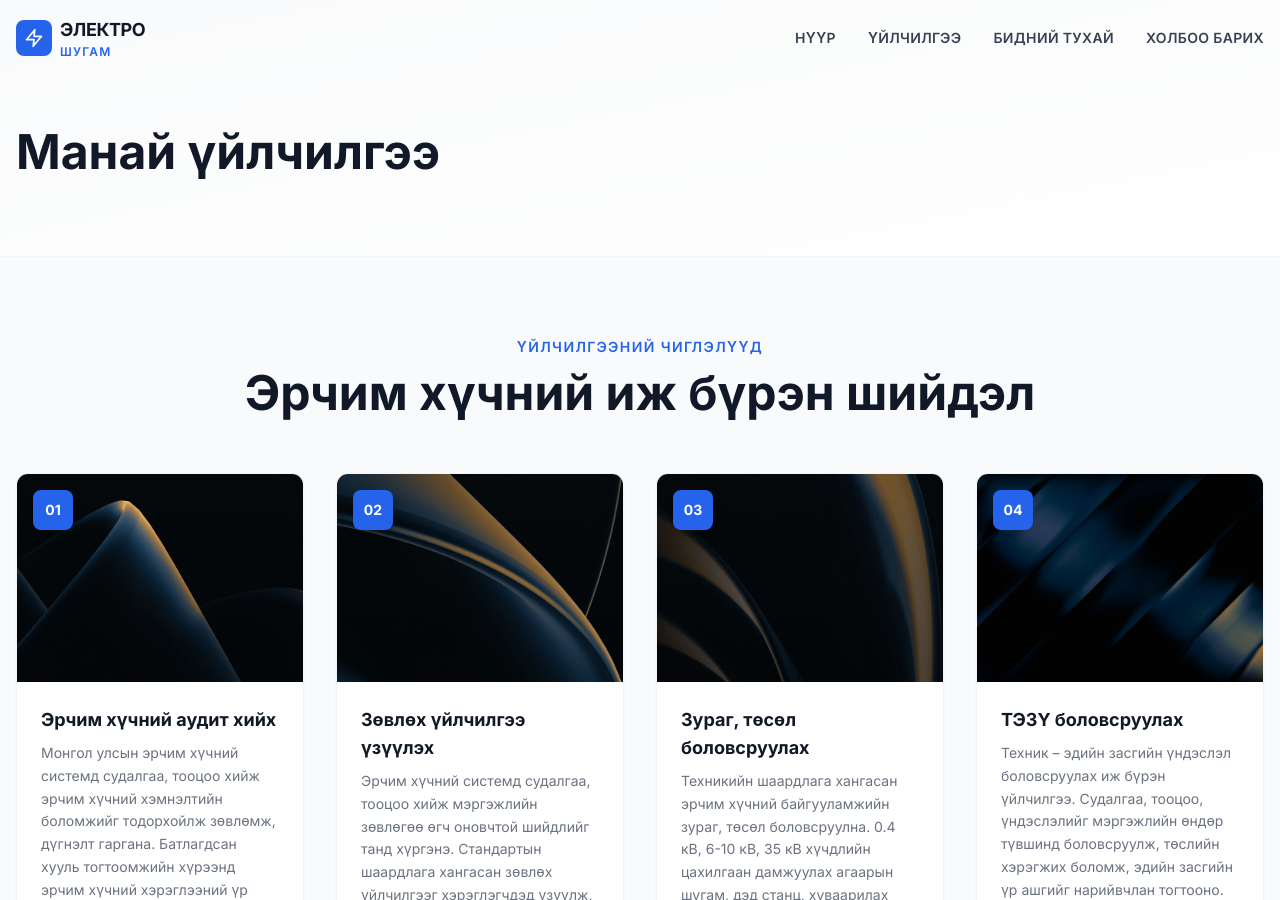
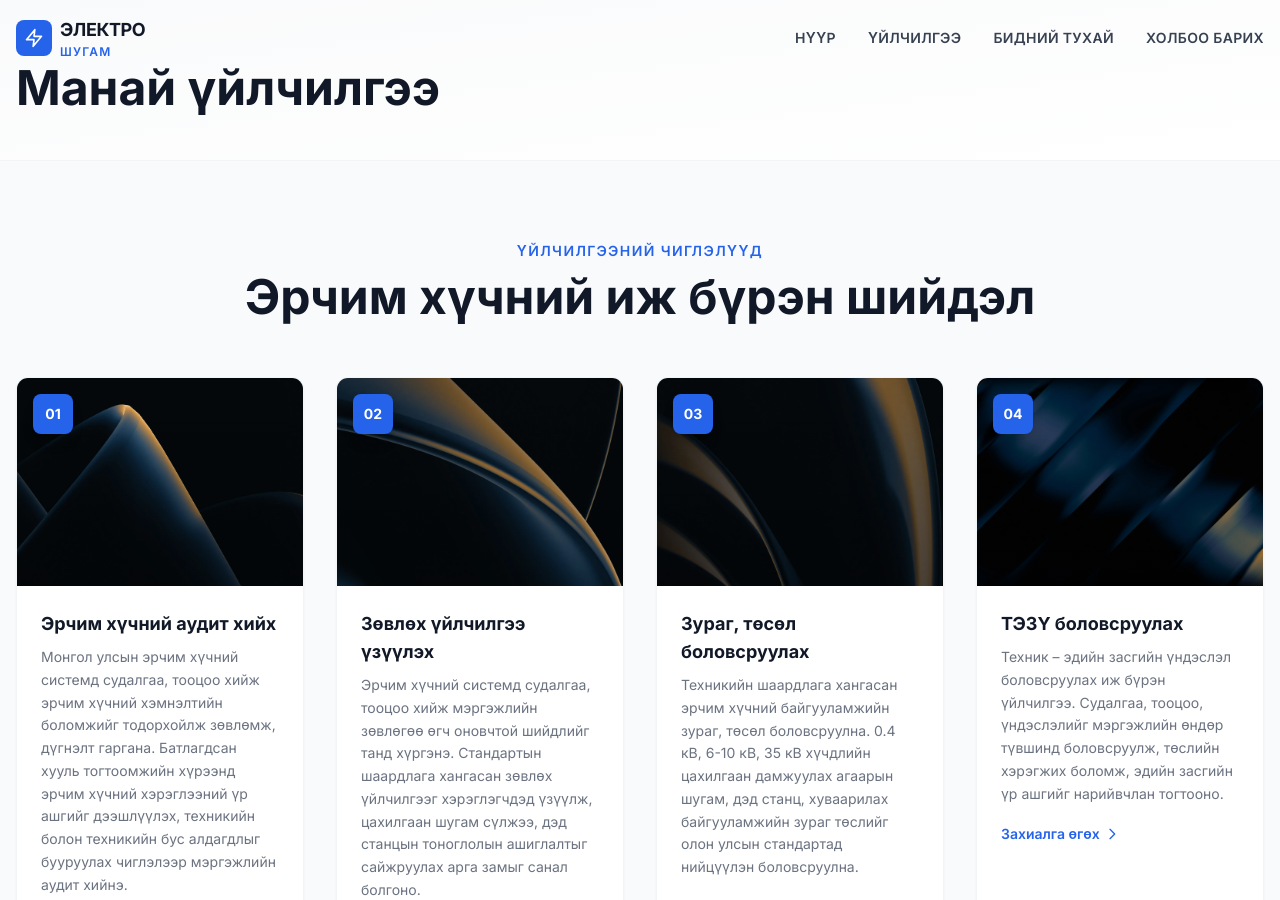
Before and after one commit to electroshugam/electroshugam_web_new, a Jekyll site: the page built from services.html, in a window 1280 px wide and 900 px high. Built offline with Jekyll 4.4.1, drawn with Linux system fonts in a browser that asks for light colours; nearby versions of some CDN libraries.

Commit message:
fig update

```diff
--- a/services.html
+++ b/services.html
@@ -8,7 +8,7 @@
 ---
 
 <!-- Hero: Low Impact -->
-<section class="bg-gradient-to-br from-gray-50 to-white pt-32 pb-16 border-b border-gray-100">
+<section class="bg-gradient-to-br from-gray-50 to-white pt-16 pb-8 border-b border-gray-100">
   <div class="container mx-auto px-4">
     <div class="max-w-3xl">
       <h1 class="text-4xl md:text-5xl font-bold text-gray-900 mb-4">Манай үйлчилгээ</h1>
```
